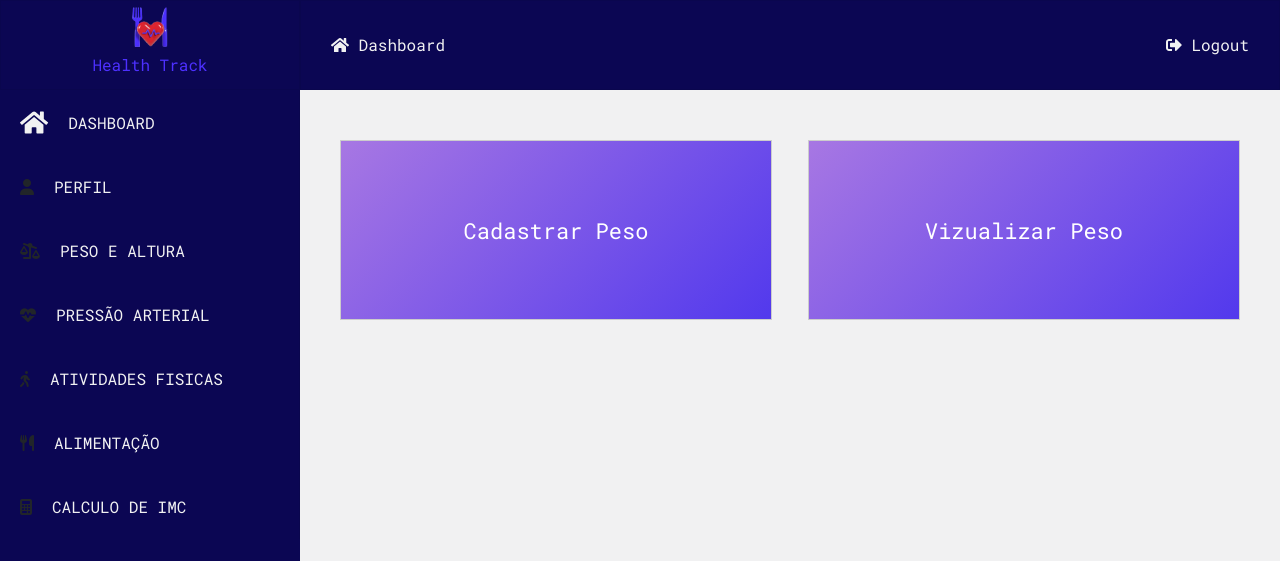
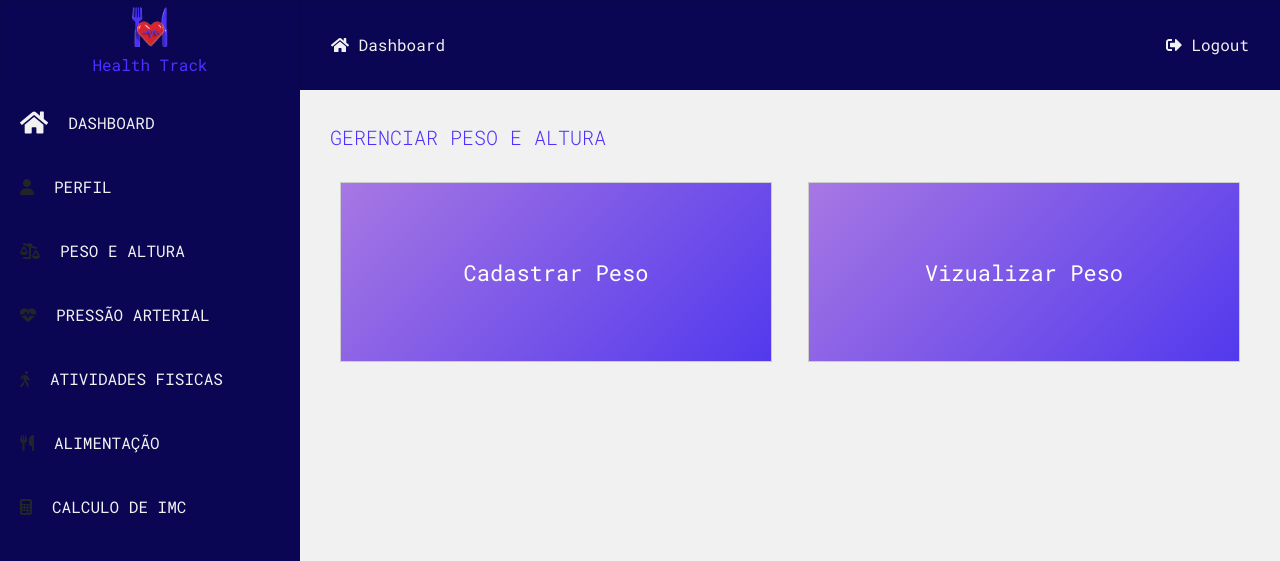
Before and after one commit to Jezebel1990/dashboard-health, a PHP site: page /views/manageWeight.html in a window 1280 px wide. Shown: the top 561 px of the page. Run offline with PHP 8.4, Linux system fonts and the light colour scheme; some libraries are stand-ins or nearby versions.

Commit message:
create manage weight

```diff
--- a/css/main.css
+++ b/css/main.css
@@ -101,3 +101,14 @@ div#ajax-content table svg {
 .dynamic-content {
 	padding: 20px;
 }
+
+div.main-content-title {
+	padding: 5px 0;
+}
+
+div.main-content-title h2 {
+	text-transform: uppercase;
+	font-size: 20px;
+	font-weight: 300;
+	color: #4d30ff;
+}
--- a/views/manageWeight.html
+++ b/views/manageWeight.html
@@ -24,28 +24,28 @@
     </li>
     <li>
         <i class="fa-solid fa-user"></i>
-        <a href="0"></i>Perfil</a>
+        <a href="profile.html"></i>Perfil</a>
     </li>
     <li>
         <i class="fa-solid fa-scale-unbalanced-flip"></i>
-        <a href="0">Peso e altura</a>
+        <a href="manageWeight.html">Peso e altura</a>
     </li>
     <li>
         <i class="fa-solid fa-heart-pulse"></i>
-        <a href="0">Pressão arterial</a>
+        <a href="managePressure.html">Pressão arterial</a>
     </li>
     <li>
         <i class="fa-solid fa-person-walking"></i>
-        <a href="0">Atividades fisicas</a>
+        <a href="manageActivities.html">Atividades fisicas</a>
     </li>
     <li>
         <i class="fa-solid fa-utensils"></i>
-        <a href="0">Alimentação</a>
+        <a href="manageFood.html">Alimentação</a>
     </li>
 
     <li>
         <i class="fa-solid fa-calculator"></i>
-        <a href="0">Calculo de IMC</a>
+        <a href="calculateBMI.html">Calculo de IMC</a>
     </li>
 </ul>
 </div>
@@ -56,6 +56,9 @@
         <a href="../index.html"> <i class="fas fa-sign-out-alt"></i> Logout</a>
     </header>
     <div class="main-content">
+<div class="main-content-title">
+    <h2>Gerenciar peso e altura</h2>
+</div>
       <div class="panel-row">
     <button class="panel panel-50" a-view="registeringWeight" onclick="fetchContent(this)" a-folder="weight">Cadastrar Peso</button>
     <button class="panel panel-50"a-view="seeWeight" onclick="fetchContent(this)" a-folder="weight">Vizualizar Peso</button>
```
